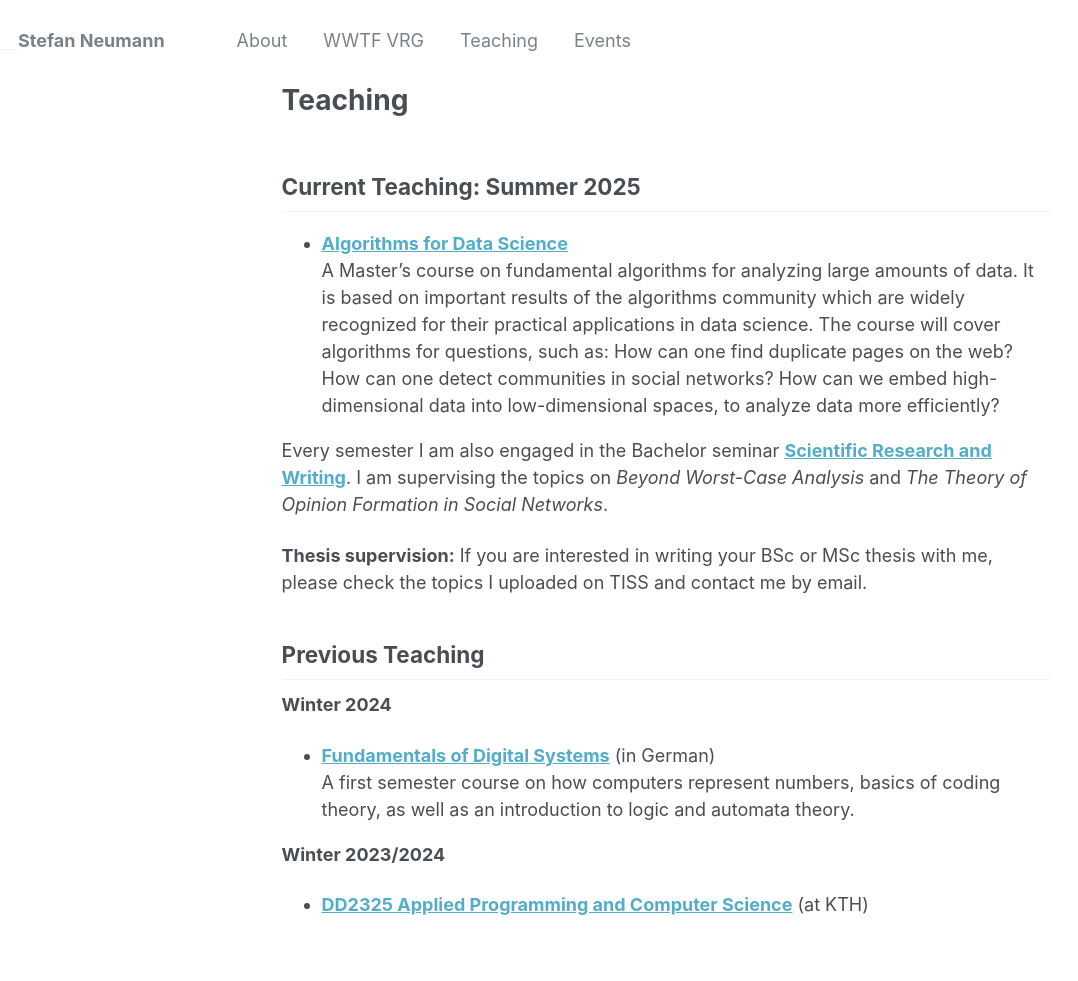
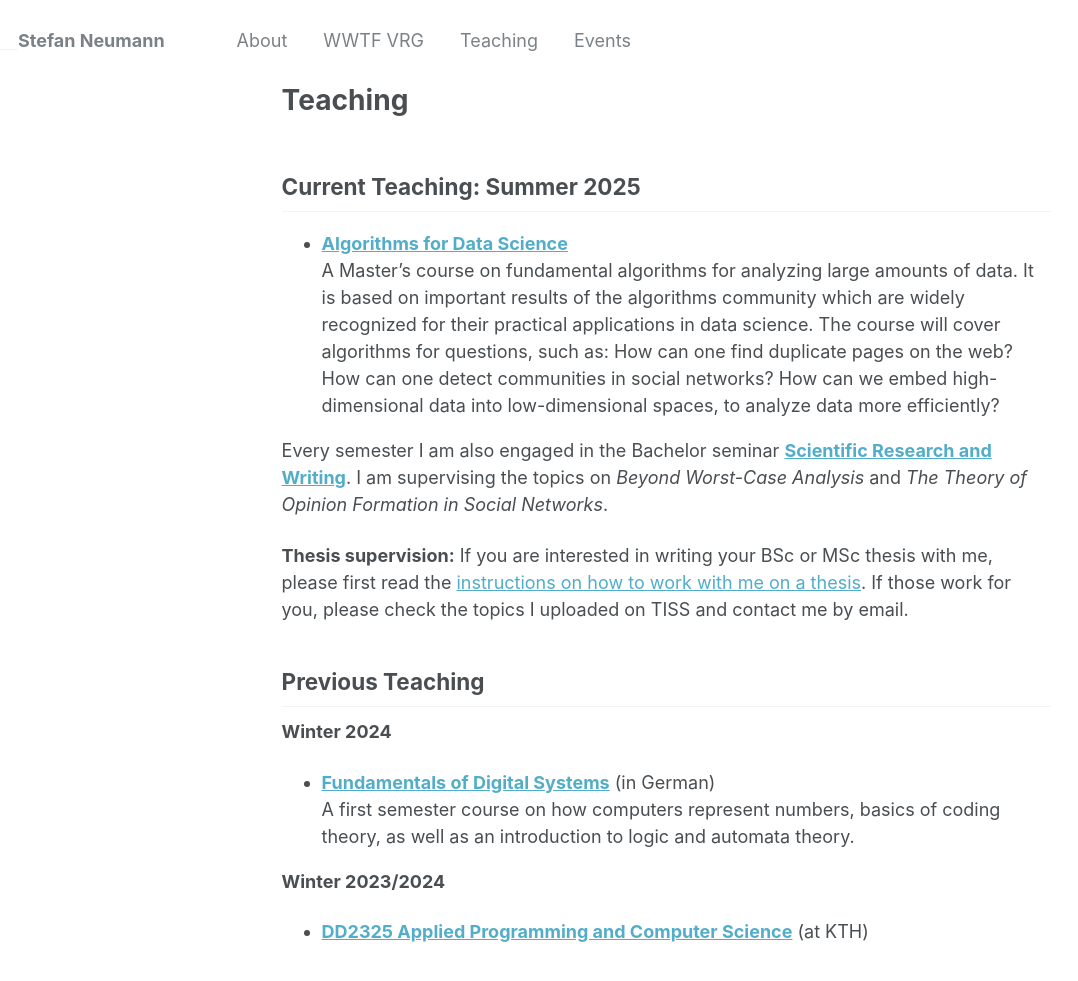
Before and after one commit to StefanResearch/StefanResearch.github.io, a Jekyll site: the page built from _pages/teaching.md, in a window 1280 px wide and 1152 px high. Shown: the top 981 px of the window, without its empty margins (0-1078 px from the left). Built offline with Jekyll 4.4.1, drawn with Linux system fonts in a browser that asks for light colours.

Commit message:
Minor changes.

```diff
--- a/_pages/teaching.md
+++ b/_pages/teaching.md
@@ -20,7 +20,10 @@ efficiently?
 Every semester I am also engaged in the Bachelor seminar **[Scientific Research and Writing](https://ml-tuw.github.io/teaching/)**.  I am supervising the topics on *Beyond Worst-Case Analysis* and *The Theory of Opinion Formation in Social Networks*.
 
 **Thesis supervision:** If you are interested in writing your BSc or MSc thesis
-with me, please check the topics I uploaded on TISS and contact me by email.
+with me, please first read the [instructions on how to work with me on a
+thesis](/thesis-work). If those work for you, please check the topics I uploaded
+on TISS and contact me by email.
+
 
 ## Previous Teaching
 
```
Also changed, not shown: _pages/events.md (+3 -1 lines), _pages/thesis-work.md (added, +27 -0 lines).
